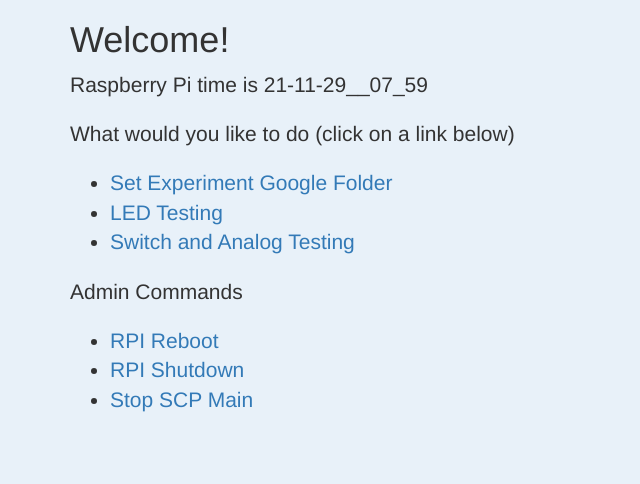
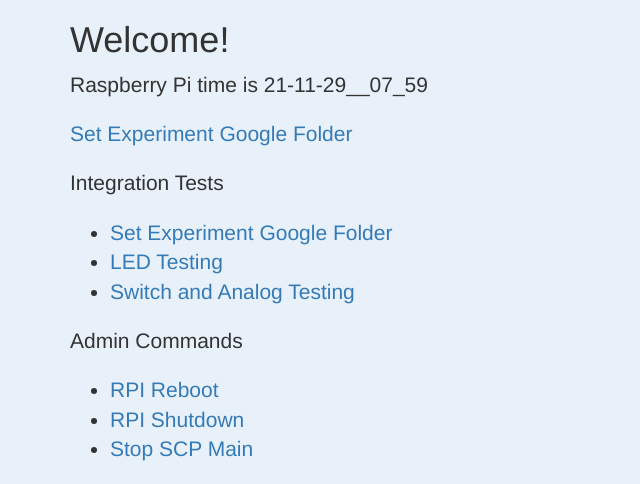
Before and after one commit to SpaceHummus/scp, a Flask app: page / in a window 1280 px wide. Shown: the top 484 px of the page, without its empty margins (0-640 px from the left). Run offline with Flask 2, Linux system fonts and the light colour scheme; some libraries are stand-ins or nearby versions.

Commit message:
Slight improvements in the html interface

```diff
--- a/flight_software/templates/main.html
+++ b/flight_software/templates/main.html
@@ -22,8 +22,9 @@
 
 		<h1 class="pt-5 pb-2">Welcome!</h1>
 		<p class="lead">Raspberry Pi time is {{ rpi_time }}</strong></p>
+		<p class="lead"><a href="/SetGoogleFolder/">Set Experiment Google Folder</a></p>
 
-      <p class="lead">What would you like to do (click on a link below)</p>
+		<p class="lead">Integration Tests</p>
 		<ul class="lead">
 			<li>
 				<a href="/SetGoogleFolder/">Set Experiment Google Folder</a>
```
Lines whose indentation alone changed are shown as unchanged.
